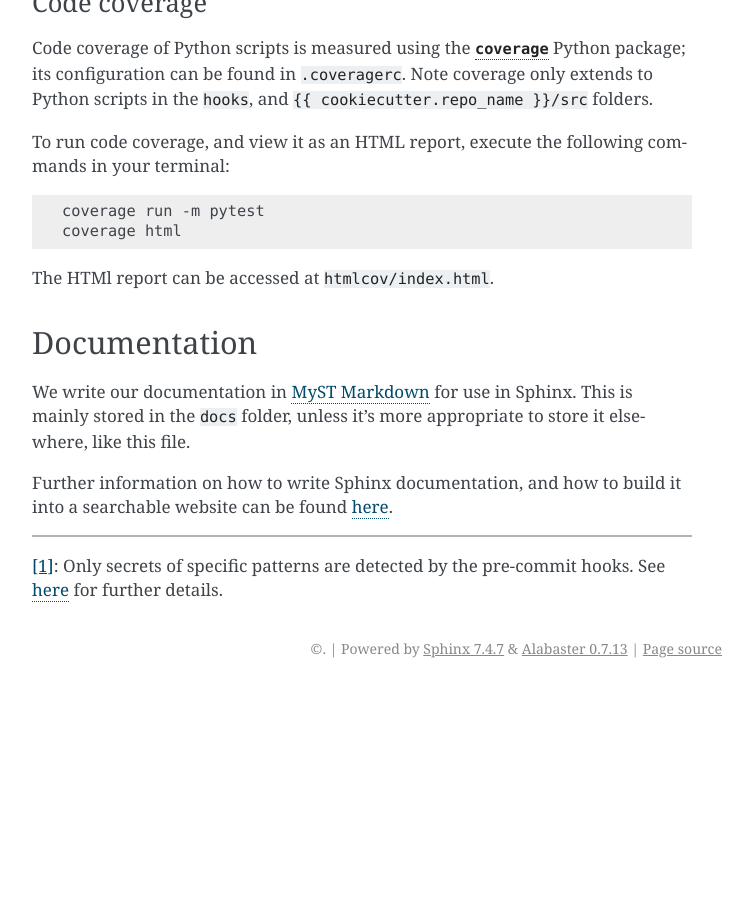
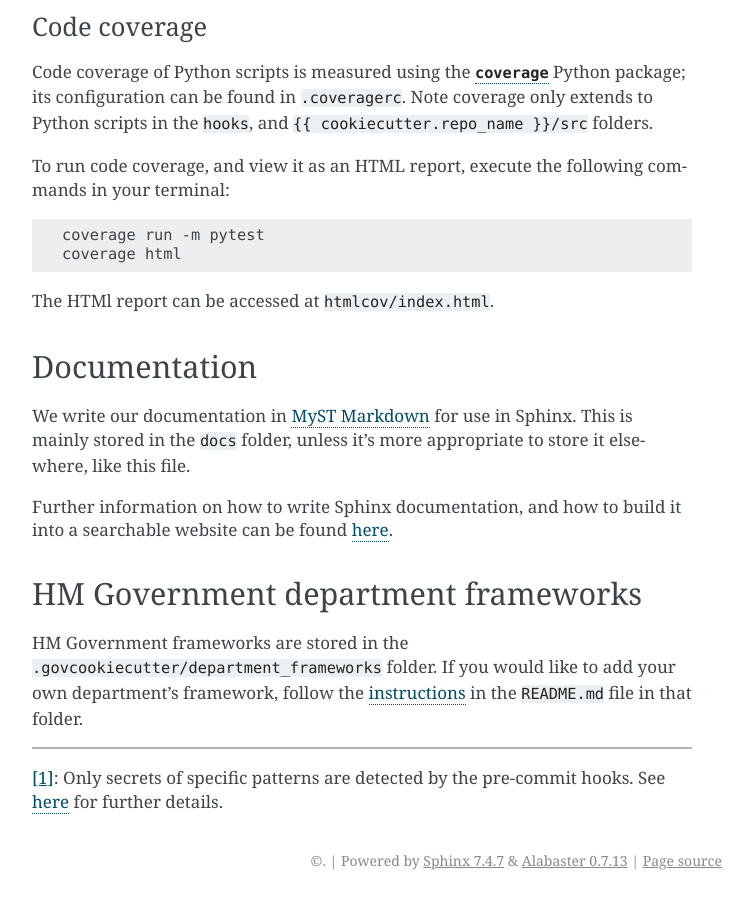
Before and after one commit to best-practice-and-impact/govcookiecutter, a Sphinx documentation site: the page built from docs/guides/CONTRIBUTING.md, in a window 1280 px wide and 900 px high, scrolled down 2061 px. Shown: the whole window, without its empty margins (388-1141 px from the left). Built offline with Sphinx 7.4.7, drawn with Linux system fonts in a browser that asks for light colours; pages that are not in the unit, such as notebooks, are missing from menus; before the commit the page ends 2749 px from its top, so only the background shows below that; some of the changed text lies outside the part shown.

Commit message:
Move departmental frameworks to a specific folder location
Moved to a new folder called `.govcookiecutter` within the template
folder. Also add default AQA documents to the template.

```diff
--- a/CONTRIBUTING.md
+++ b/CONTRIBUTING.md
@@ -11,6 +11,7 @@ still have questions, please [contact us][email] and we'd be happy to help!
   - [Markdown](#markdown)
 - [Testing](#testing)
 - [Documentation](#documentation)
+- [HM Government department frameworks](#hm-government-department-frameworks)
 
 ## Code of Conduct
 
@@ -100,6 +101,12 @@ unless it's more appropriate to store it elsewhere, like this file.
 Further information on how to write Sphinx documentation, and how to build it into a searchable website can be found
 [here][docs-write-sphinx-documentation].
 
+## HM Government department frameworks
+
+HM Government frameworks are stored in the `.govcookiecutter/department_frameworks` folder. If you would like to add
+your own department's framework, follow the [instructions][docs-govcookiecutter-frameworks] in the `README.md` file in
+that folder.
+
 ---
 
 <a name="footnote-1">[1]</a>: Only secrets of specific patterns are detected by the pre-commit hooks. See
@@ -107,6 +114,7 @@ Further information on how to write Sphinx documentation, and how to build it in
 
 [code-of-conduct]: ./CODE_OF_CONDUCT.md
 [coverage]: https://coverage.readthedocs.io/
+[docs-govcookiecutter-frameworks]: ./%7B%7B%20cookiecutter.repo_name%20%7D%7D/.govcookiecutter/department_frameworks/README.md
 [docs-pre-commit-hooks]: ./%7B%7B%20cookiecutter.repo_name%20%7D%7D/docs/contributor_guide/pre_commit_hooks.md
 [docs-pre-commit-hooks-secrets-definition]: ./%7B%7B%20cookiecutter.repo_name%20%7D%7D/docs/contributor_guide/pre_commit_hooks.md#definition-of-a-secret-according-to-detect-secrets
 [docs-updating-gitignore]: ./%7B%7B%20cookiecutter.repo_name%20%7D%7D/docs/contributor_guide/updating_gitignore.md
@@ -116,6 +124,7 @@ Further information on how to write Sphinx documentation, and how to build it in
 [gds-way-git]: https://gds-way.cloudapps.digital/standards/source-code.html
 [gds-way-python]: https://gds-way.cloudapps.digital/manuals/programming-languages/python/python.html#python-style-guide
 [govcookiecutter]: https://github.com/ukgovdatascience/govcookiecutter
+[govcookiecutter-frameworks]: ./%7B%7B%20cookiecutter.repo_name%20%7D%7D/.govcookiecutter/department_frameworks
 [myst]: https://myst-parser.readthedocs.io/
 [pre-commit]: https://pre-commit.com/
 [pytest]: https://docs.pytest.org/
```
Also changed, not shown: docs/guides/contributing_guide.md (+1 -0 lines), docs/guides/{{ cookiecutter.repo_name }}/.govcookiecutter/department_frameworks/README.md (added, +2 -0 lines), {{ cookiecutter.repo_name }}/docs/aqa/assumptions_caveats.md (added, +3 -0 lines), {{ cookiecutter.repo_name }}/.govcookiecutter/department_frameworks/GDS/aqa/README.md (added), {{ cookiecutter.repo_name }}/.govcookiecutter/department_frameworks/GDS/aqa/aqa_plan.md (added), {{ cookiecutter.repo_name }}/.govcookiecutter/department_frameworks/GDS/aqa/assumptions_caveats.md (renamed from {{ cookiecutter.repo_name }}/docs/aqa_frameworks/GDS/assumptions_caveats.md), {{ cookiecutter.repo_name }}/.govcookiecutter/department_frameworks/GDS/request_template.md, {{ cookiecutter.repo_name }}/.govcookiecutter/department_frameworks/README.md (added), {{ cookiecutter.repo_name }}/docs/aqa/README.md (renamed from {{ cookiecutter.repo_name }}/docs/aqa_frameworks/GDS/README.md), {{ cookiecutter.repo_name }}/docs/aqa/aqa_plan.md (renamed from {{ cookiecutter.repo_name }}/docs/aqa_frameworks/GDS/aqa_plan.md).
